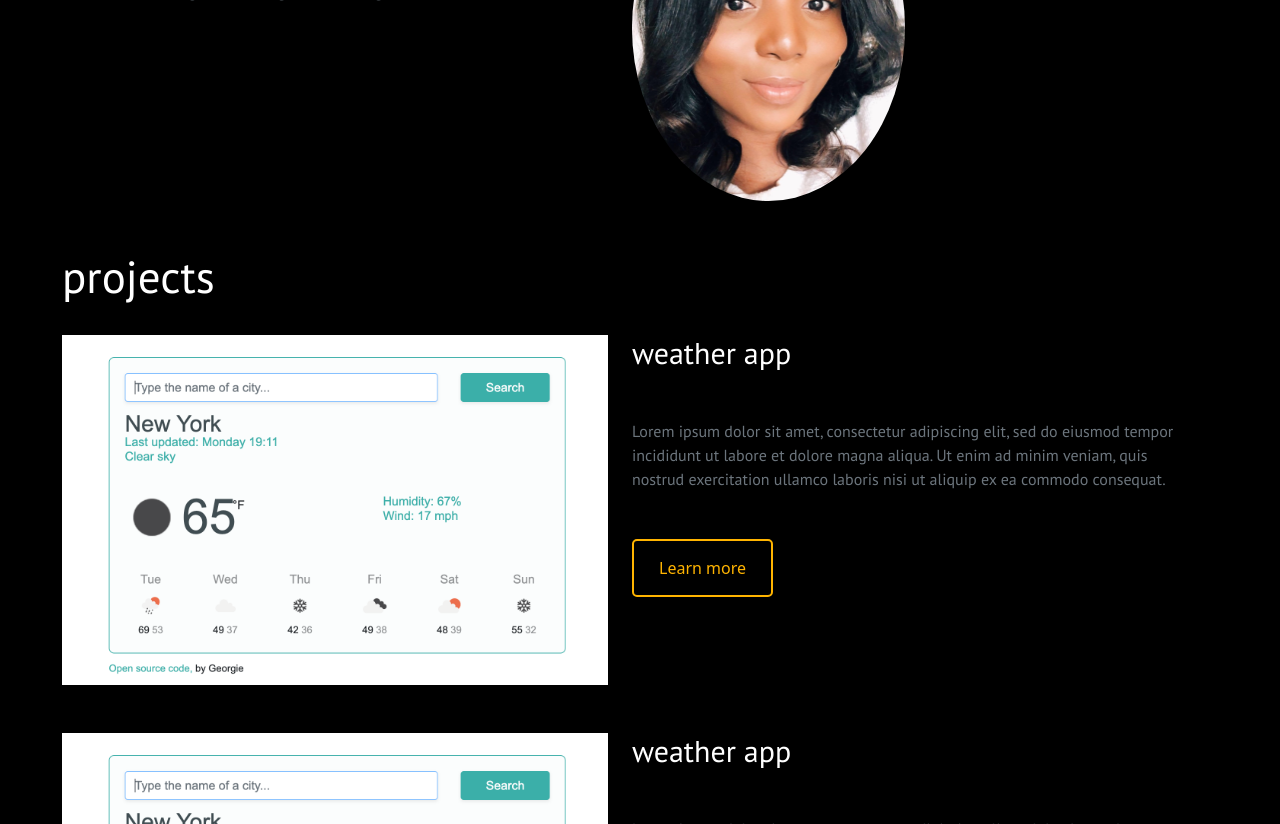
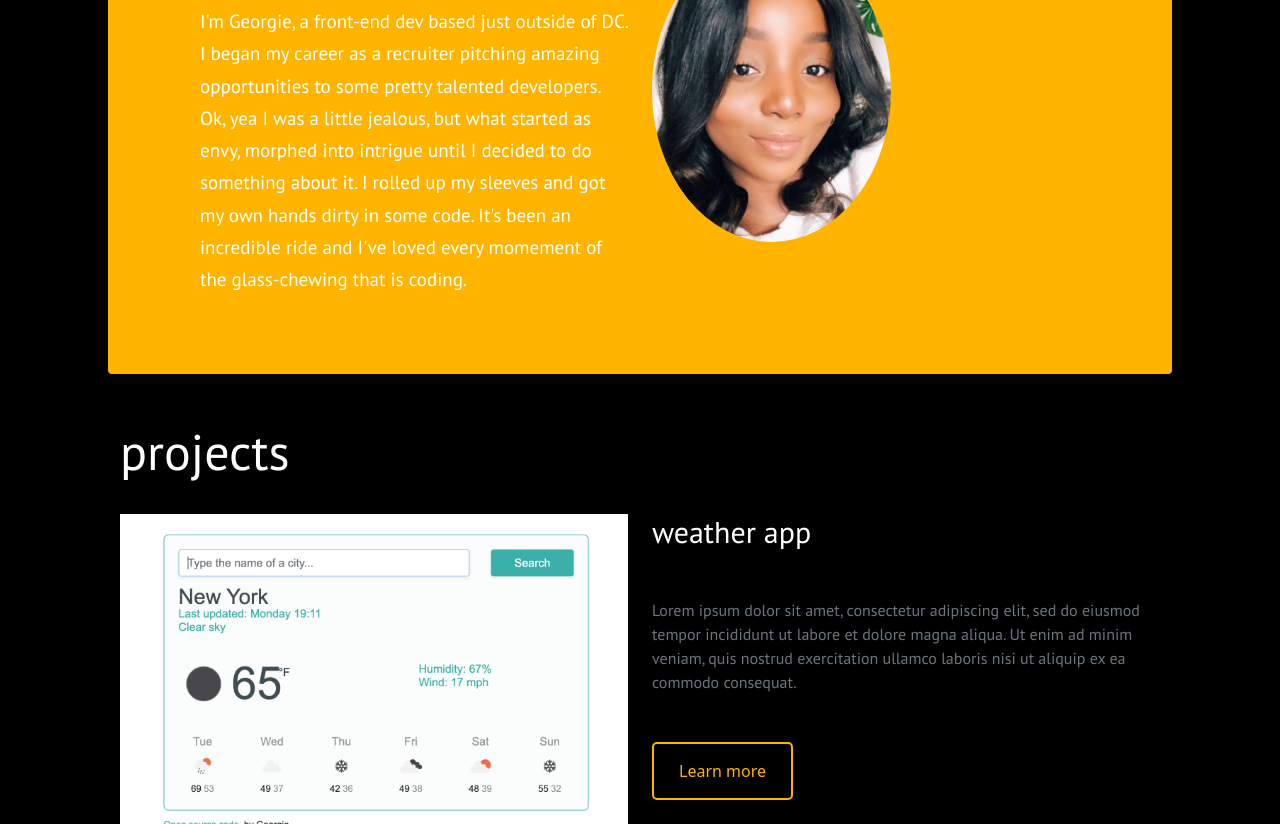
Before and after one commit to geebee22202/real-portfolio-project, a plain HTML site: page index.html in a window 1280 px wide. Shown: the part 627-1451 px from the top of the page. Drawn offline with nearby package versions, Linux system fonts and the light colour scheme.

Commit message:
added background color to about section, improved formatting

```diff
--- a/index.html
+++ b/index.html
@@ -39,11 +39,12 @@
     </div>
     <br>
     <br>
-    <div class="row about">
+    <div class="row about rounded">
+      <div class="col-lg-6 pt-2">
+        <div class="about-content">
           <h2>about</h2>
-      <div class="col-6 pt-2">
           <h3>from tech recruiter to developer</h3>
-        <p class="mb-5 text-muted">
+          <p class="mb-5">
             I'm Georgie, a front-end dev based just outside of DC.
             I began my career as a recruiter pitching amazing opportunities to some pretty talented developers.
             Ok, yea I was a little jealous, but what started as envy, morphed into intrigue until I decided to do something about it.
@@ -51,7 +52,8 @@
             It's been an incredible ride and I've loved every momement of the glass-chewing that is coding.
           </p>
         </div>
-      <div class="col-6 pt-5">
+      </div>
+      <div class="col-lg-6 pt-5">
         <img
         src="/images/selfie2.jpeg"
         alt="picture of Georgie"
--- a/styles/portfolio.css
+++ b/styles/portfolio.css
@@ -16,7 +16,7 @@ h1 {
 }
 
 h2 {
-  font-size: 45px;
+  font-size: 50px;
 }
 
 h3 {
@@ -30,7 +30,7 @@ p {
 }
 
 .container {
-  margin: 50px;
+  padding: 160px 50px;
 }
 
 .btn-primary {
@@ -64,5 +64,25 @@ p {
 
 .selfie {
   max-width: 50%;
-  border-radius: 150%;
+  border-radius: 50%;
+
 }
+
+.about {
+  background-color: var(--branding-color);
+  padding: 30px;
+}
+
+.about p {
+  line-height: 1.7;
+  font-size: 19px;
+}
+
+.about h3 {
+  font-size: 25px;
+  font-weight: bold;
+}
+
+.about-content {
+  padding-left: 50px;
+}
```
Lines whose indentation alone changed are shown as unchanged.
